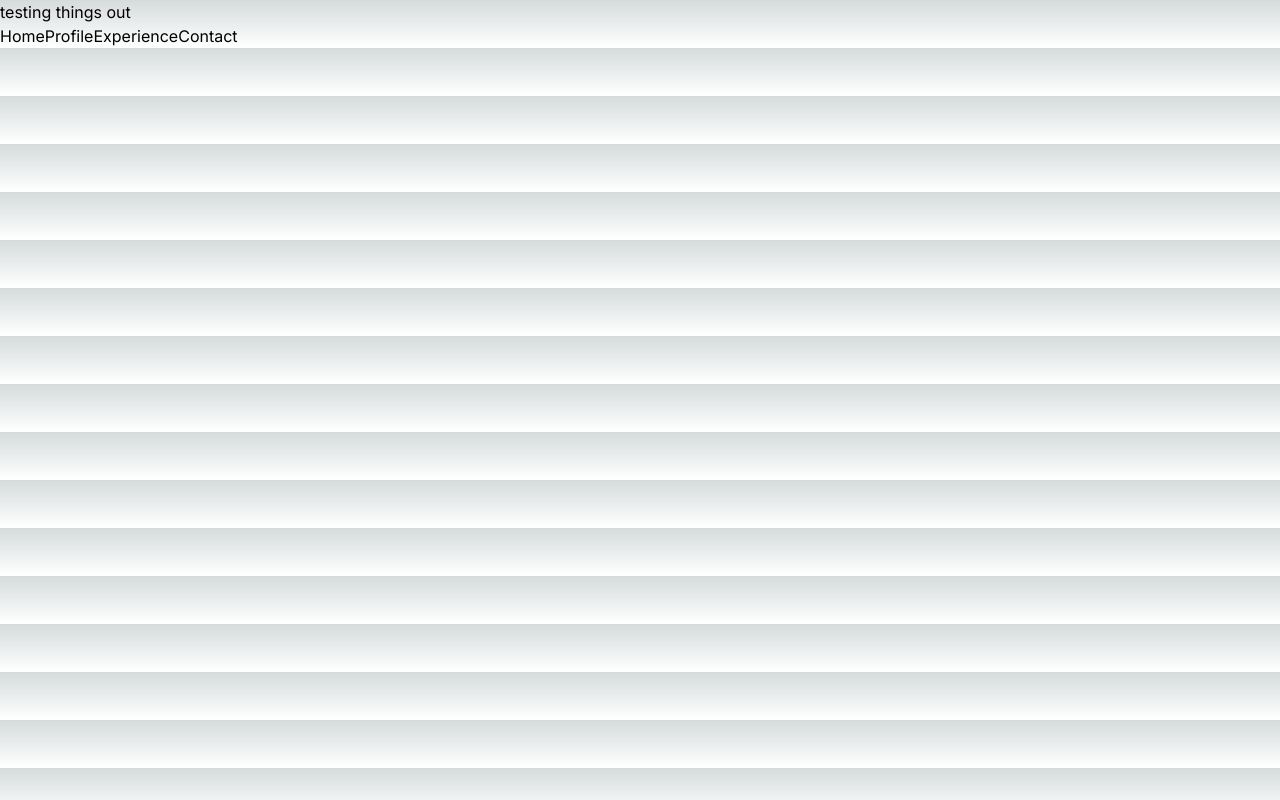
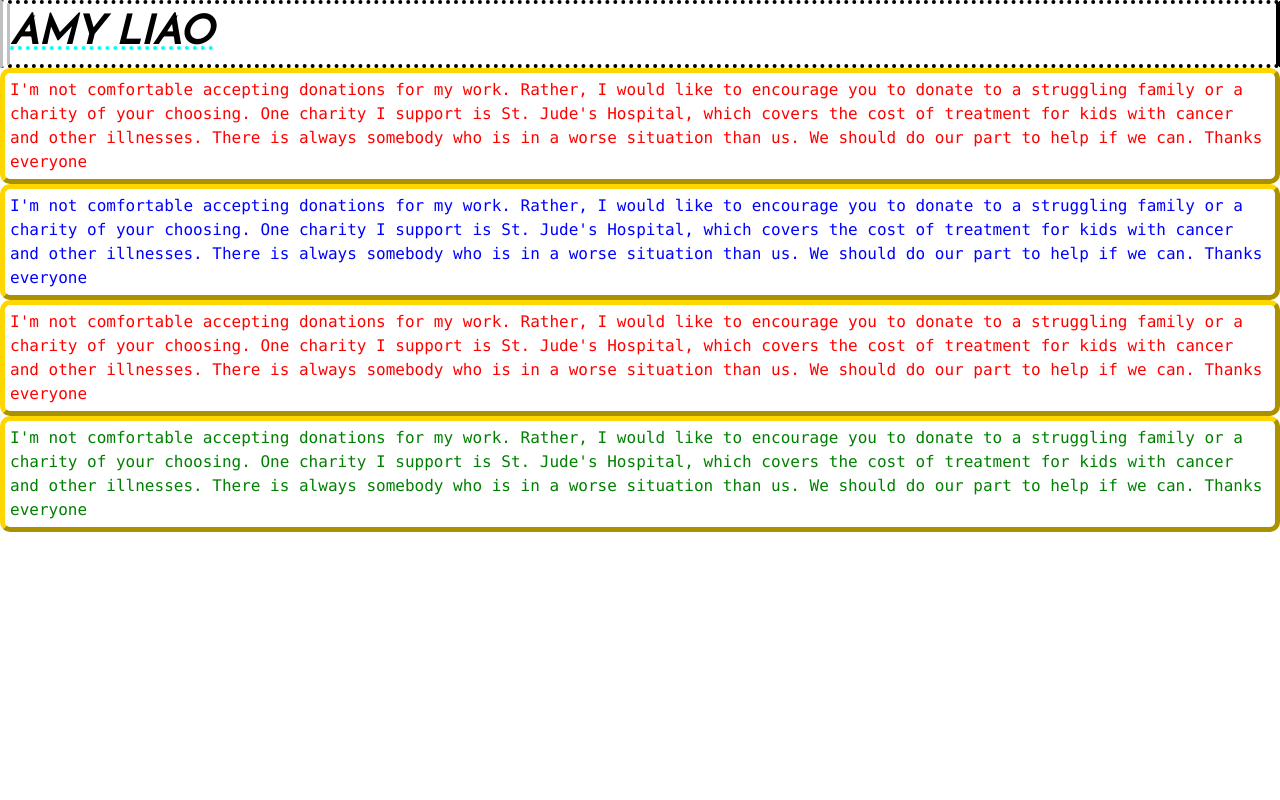
Before and after one commit to amyzliao/css-experiments, a Next.js app: page /test in a window 1280 px wide. Built offline with nearby package versions, Linux system fonts and the light colour scheme.

Commit message:
css update 1

```diff
--- a/src/app/globals.css
+++ b/src/app/globals.css
@@ -16,7 +16,7 @@
   }
 }
 
-body {
+/* body {
   color: rgb(var(--foreground-rgb));
   background: linear-gradient(
       to bottom,
@@ -24,4 +24,40 @@ body {
       rgb(var(--background-end-rgb))
     )
     rgb(var(--background-start-rgb));
+} */
+body {
+  background-color: white;
 }
+h1{
+  color:black;
+  font-family:'Josefin Sans', sans-serif;
+  font-style:italic;
+  font-weight:bold;
+  text-decoration: cyan dotted underline;
+  font-size: 40px;
+  border-width: 4px;
+  border-color: black;
+  border-top-style: dotted;
+  border-bottom-style: dotted;
+  border-left-style: double;
+  border-left-width: 10px;
+  border-left-color: silver;
+}
+p{
+  color:white;
+  font-family: 'consolas', sans-serif;
+  border-style: outset;
+  border-width: 5px;
+  border-color: gold;
+  border-radius: 10px;
+  padding: 5px;
+}
+#p4{
+  color:green;
+}
+.odd{
+  color: red;
+}
+.even{
+  color: blue;
+}
--- a/src/app/layout.js
+++ b/src/app/layout.js
@@ -12,6 +12,7 @@ export default function RootLayout({ children }) {
   return (
     <html lang="en">
       <body className={inter.className}>{children}</body>
+      <link href="https://fonts.googleapis.com/css2?family=Josefin+Sans&display=swap" rel="stylesheet"></link>
     </html>
   )
 }
--- a/src/app/profile/page.js
+++ b/src/app/profile/page.js
@@ -1,8 +1,8 @@
 import Navbar from '../../components/navbar'
 
 export default function ProfilePage() {
-    return <div>
-        <h4>profile page</h4>
+    return <main>
+        <h1>profile page</h1>
         <Navbar/>
-    </div>
+    </main>
 }
--- a/src/app/test/page.js
+++ b/src/app/test/page.js
@@ -1,8 +1,14 @@
 import Navbar from '../../components/navbar'
 
 export default function TestingPage() {
-    return <div>
-        <h4>testing things out</h4>
-        <Navbar />
-    </div>
+    return (
+        <main >
+            <h1 >AMY LIAO</h1>
+            <p id='p1' class='odd'>I'm not comfortable accepting donations for my work. Rather, I would like to encourage you to donate to a struggling family or a charity of your choosing. One charity I support is St. Jude's Hospital, which covers the cost of treatment for kids with cancer and other illnesses. There is always somebody who is in a worse situation than us. We should do our part to help if we can. Thanks everyone</p>
+            <p id='p2' class='even'>I'm not comfortable accepting donations for my work. Rather, I would like to encourage you to donate to a struggling family or a charity of your choosing. One charity I support is St. Jude's Hospital, which covers the cost of treatment for kids with cancer and other illnesses. There is always somebody who is in a worse situation than us. We should do our part to help if we can. Thanks everyone</p>
+            <p id='p3'class='odd'>I'm not comfortable accepting donations for my work. Rather, I would like to encourage you to donate to a struggling family or a charity of your choosing. One charity I support is St. Jude's Hospital, which covers the cost of treatment for kids with cancer and other illnesses. There is always somebody who is in a worse situation than us. We should do our part to help if we can. Thanks everyone</p>
+            <p id='p4' class='even'>I'm not comfortable accepting donations for my work. Rather, I would like to encourage you to donate to a struggling family or a charity of your choosing. One charity I support is St. Jude's Hospital, which covers the cost of treatment for kids with cancer and other illnesses. There is always somebody who is in a worse situation than us. We should do our part to help if we can. Thanks everyone</p>
+
+        </main>
+    )
 }
--- a/src/components/navbar.js
+++ b/src/components/navbar.js
@@ -2,12 +2,12 @@ import Link from 'next/link'
 
 export default function Navbar() {
     return (
-        <div>
+        <main>
             <Link href="/">Home</Link>
             <Link href="/profile">Profile</Link>
             <Link href="/experience">Experience</Link>
             <Link href="/contact">Contact</Link>
-        </div>
+        </main>
 
     )
 }
```
